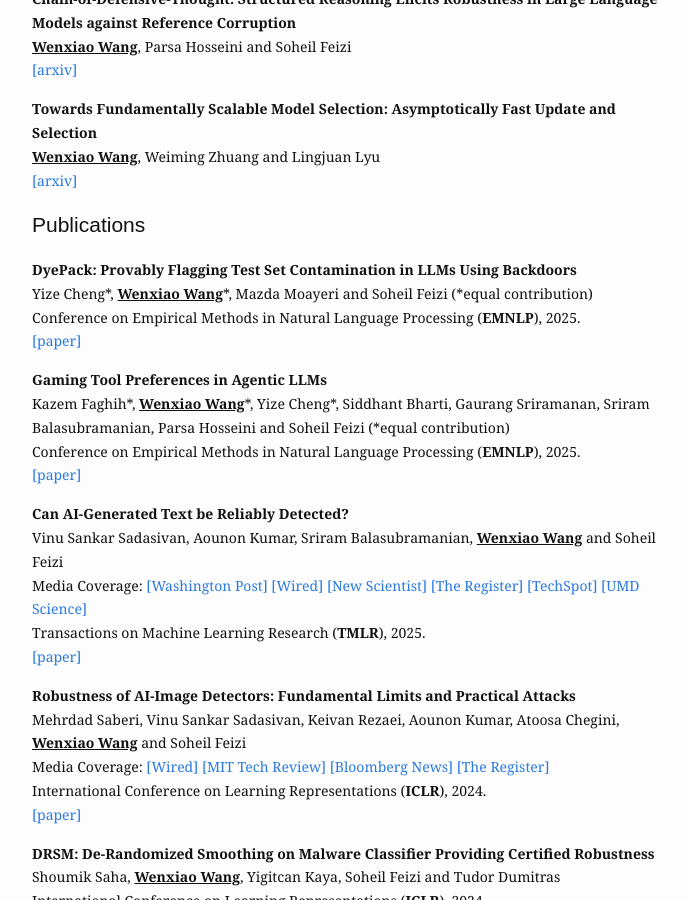
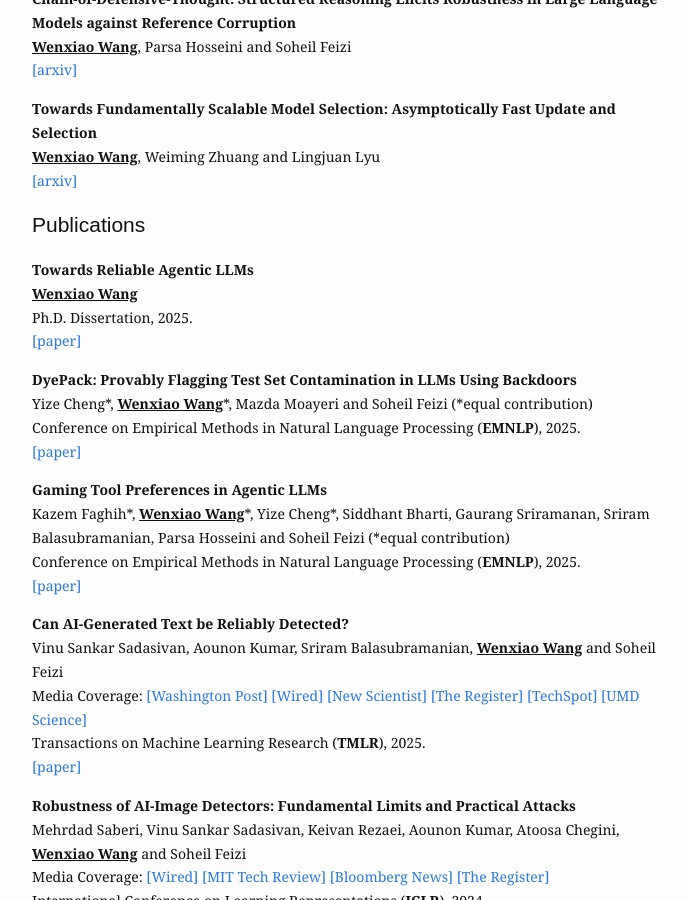
Before and after one commit to wangwenxiao/wangwenxiao.github.io, a Jekyll site: the page built from index.md, in a window 1280 px wide and 900 px high, scrolled down 644 px. Shown: the whole window, without its empty margins (288-976 px from the left). Built offline with Jekyll 4.4.1, drawn with Linux system fonts in a browser that asks for light colours.

Commit message:
update dissertation

```diff
--- a/index.md
+++ b/index.md
@@ -27,6 +27,11 @@ I was a research intern at Sony AI (summer 2023), working with Dr. [Weiming Zhua
 
 
 ## Publications
+
+**Towards Reliable Agentic LLMs**
+**<u>Wenxiao Wang</u>**
+Ph.D. Dissertation, 2025.
+[[paper]](https://www.proquest.com/docview/3250301036)
 
 **DyePack: Provably Flagging Test Set Contamination in LLMs Using Backdoors**
 Yize Cheng\*, **<u>Wenxiao Wang</u>**\*, Mazda Moayeri and Soheil Feizi (\*equal contribution)
```
